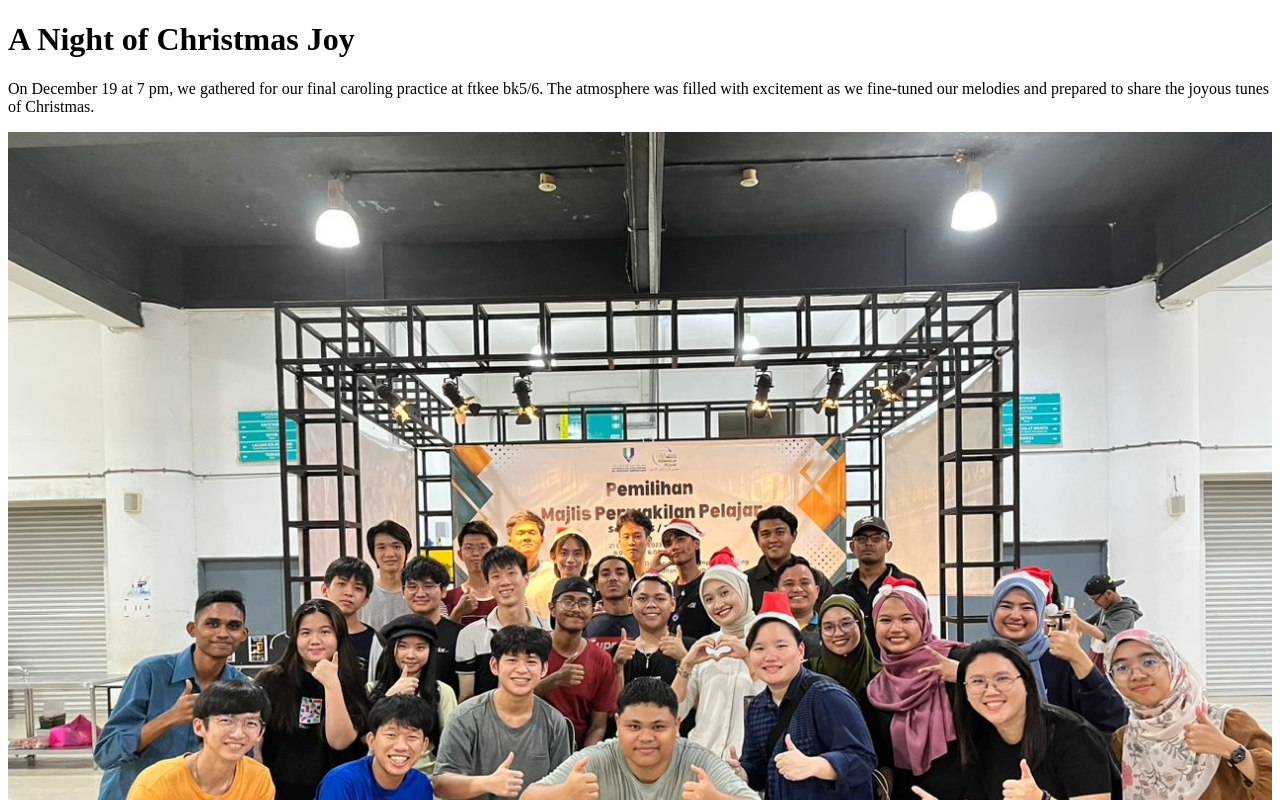
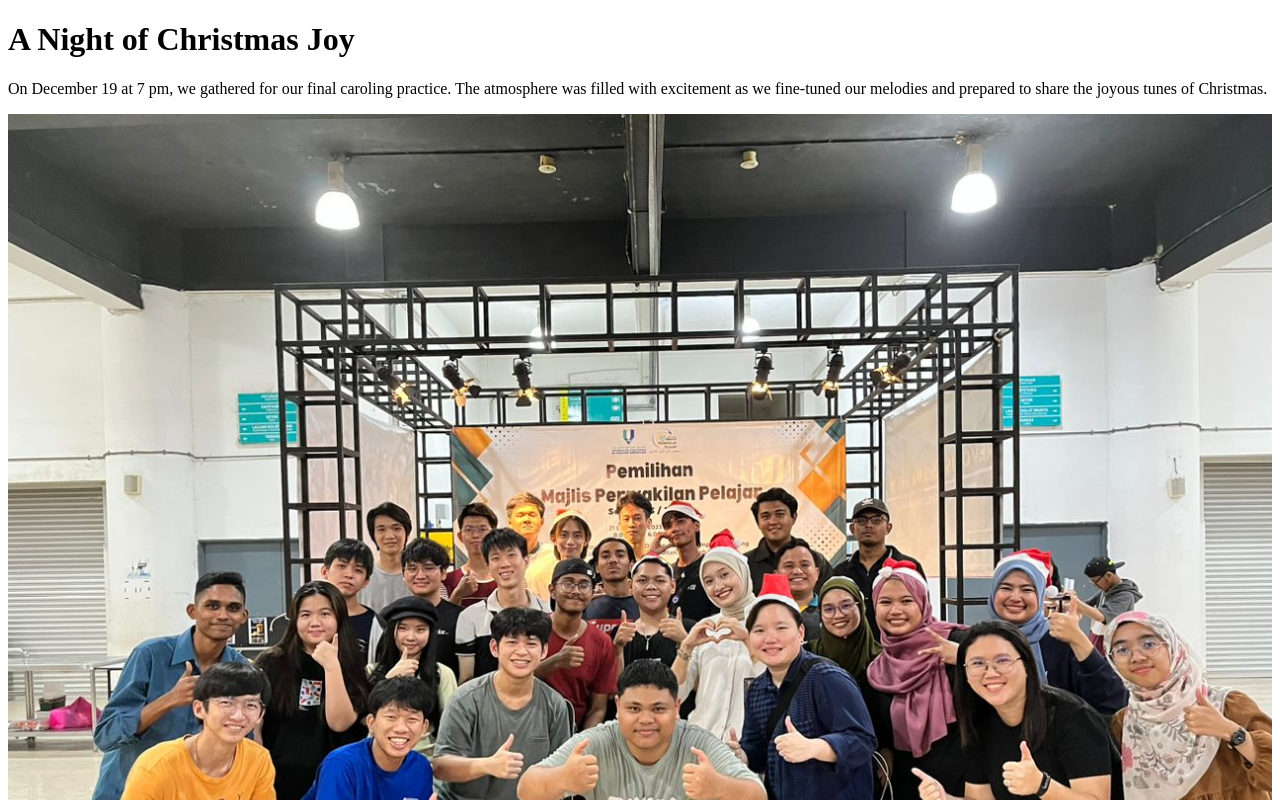
Before and after one commit to hovahyii/pekan-christian-fellowship, a Next.js app: page /christmas-carolling-at-umpsa in a window 1280 px wide. Shown: the top 800 px of the page. Built offline with nearby package versions, Linux system fonts and the light colour scheme.

Commit message:
update
Signed-off-by: hovahyii <hovahyii@gmail.com>

```diff
--- a/pages/christmas-carolling-at-umpsa.mdx
+++ b/pages/christmas-carolling-at-umpsa.mdx
@@ -1,6 +1,6 @@
 # A Night of Christmas Joy
 
-On December 19 at 7 pm, we gathered for our final caroling practice at ftkee bk5/6. The atmosphere was filled with excitement as we fine-tuned our melodies and prepared to share the joyous tunes of Christmas.
+On December 19 at 7 pm, we gathered for our final caroling practice. The atmosphere was filled with excitement as we fine-tuned our melodies and prepared to share the joyous tunes of Christmas.
 
 <div style={{ textAlign: 'center' }}>
   <img src="/blogs/carolling.jpg" alt="Christmas Carolling" style={{ maxWidth: '100%', height: 'auto' }} />
@@ -22,11 +22,11 @@ To make this memory even more special, we have captured some moments of our caro
 
 At PAP, UMPSA
 
-<iframe width="560" height="315" src="https://www.youtube.com/embed/xe1tE3xQHKc?si=JeN813hV1wIFcS6X" title="YouTube video player" frameborder="0" allow="accelerometer; autoplay; clipboard-write; encrypted-media; gyroscope; picture-in-picture; web-share" allowfullscreen></iframe>
+<iframe width="560" height="315" src="https://www.youtube.com/embed/xe1tE3xQHKc?si=JeN813hV1wIFcS6X" title="YouTube video player" frameborder="0" allow="accelerometer; autoplay; clipboard-write; encrypted-media; gyroscope; picture-in-picture; web-share" allowfullscreen style={{ maxWidth: '100%', height: 'auto' }} ></iframe>
 
 At Redone Cafe
 
-<iframe width="560" height="315" src="https://www.youtube.com/embed/QG5xkt8kRKc?si=vLzAl4JC8hT26-R_" title="YouTube video player" frameborder="0" allow="accelerometer; autoplay; clipboard-write; encrypted-media; gyroscope; picture-in-picture; web-share" allowfullscreen></iframe>
+<iframe width="560" height="315" src="https://www.youtube.com/embed/QG5xkt8kRKc?si=vLzAl4JC8hT26-R_" title="YouTube video player" frameborder="0" allow="accelerometer; autoplay; clipboard-write; encrypted-media; gyroscope; picture-in-picture; web-share" allowfullscreen style={{ maxWidth: '100%', height: 'auto' }} ></iframe>
 
 Thank you to everyone who sacrificed their time for this event. Your efforts were truly worth the wait. Let's cherish this moment and continue spreading the good news in the spirit of love and unity. Blessings to all! 🎶❤️🫶🏽
 
```
